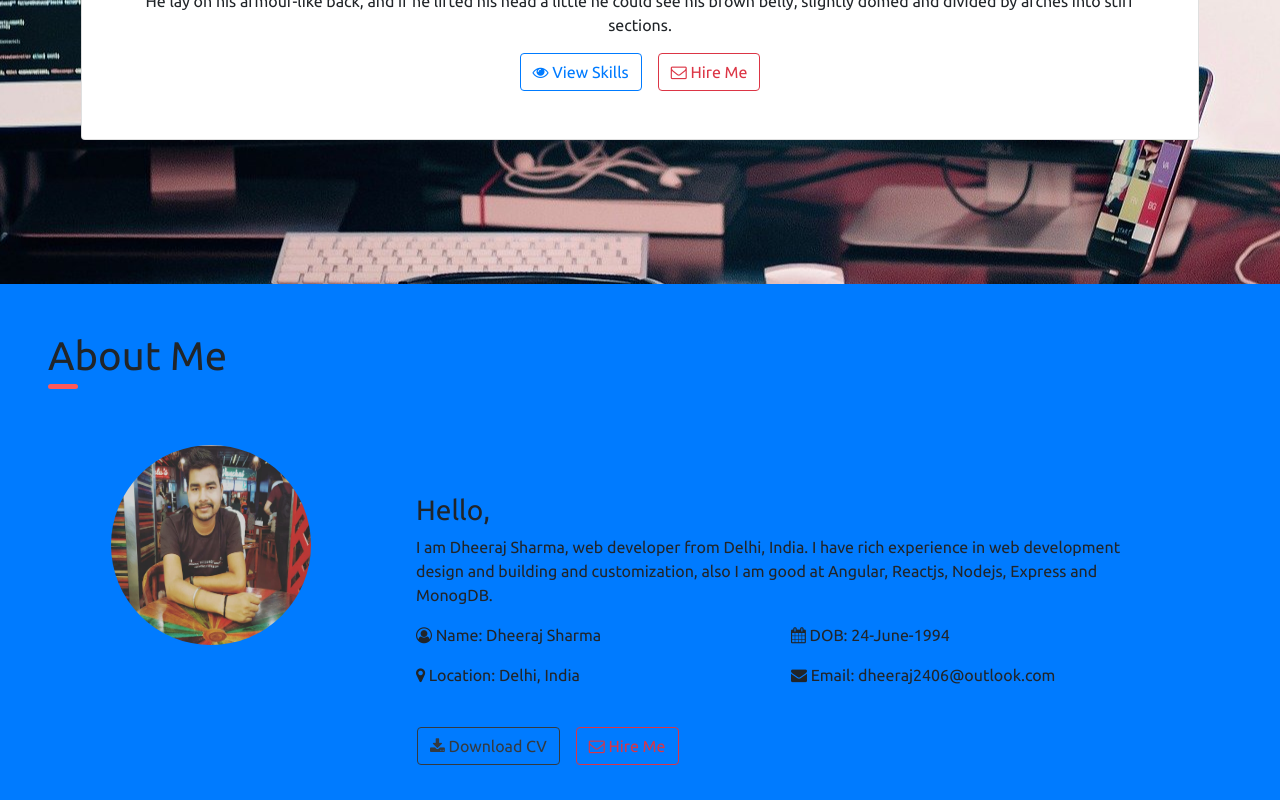
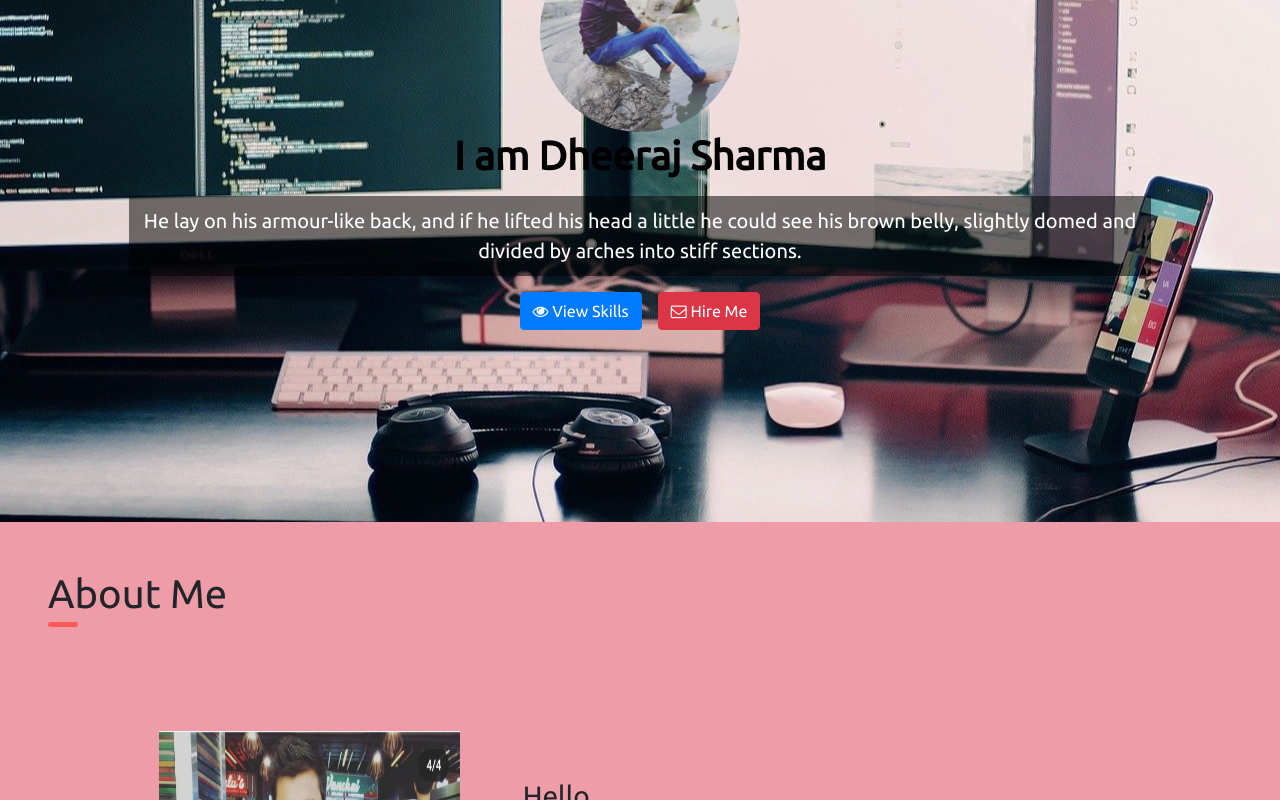
Before and after one commit to dj4385/resume, a React (Create React App) app: page / in a window 1280 px wide. Shown: the part 260-1060 px from the top of the page. Built offline with nearby package versions, Linux system fonts and the light colour scheme.

Commit message:
image added on home and about

```diff
--- a/src/assets/css/style.css
+++ b/src/assets/css/style.css
@@ -18,8 +18,22 @@
     color: black;
     font-weight: 700;
 }
+.subHeading{
+    background: #00000085;
+    padding: 10px;
+    color: white;
+    font-size: 20px;
+}
+
+/* .heading{
+    background: #00000033;
+} */
 
 /* About component css */
+
+.Abtbg{
+    background: #ee9ca7;
+}
 
 .abtMe:after{
     content: "";
@@ -33,6 +47,10 @@
 .eduBg{
     background: #ff5959;
     border-radius: 5px;
+}
+.abtImg{
+    height: 380px;
+    width: 400px;
 }
 
 /* Education component  */
--- a/src/components/About.js
+++ b/src/components/About.js
@@ -9,17 +9,17 @@ export const About = ()=>{
         email = "dheeraj2406@outlook.com"
 
     return (
-        <div className="container-fluid p-5 bg-primary">
+        <div className="container-fluid p-5 Abtbg">
             <div className="row">
                 <div className="col-lg-12 text-left">
                     <h1 className="abtMe">About Me</h1>
                 </div>
             </div>
-            <div className="row mr-5 ml-5 mt-5">
-                <div className="col-lg-3">
-                    <img src={dheeraj} alt="" className="img-fluid profile"></img>
+            <div className="row p-5 mr-5 ml-5 mt-5">
+                <div className="col-lg-4">
+                    <img src={dheeraj} alt="" className="img-fluid abtImg"></img>
                 </div>
-                <div className="col-lg-9 p-5">
+                <div className="col-lg-8 p-5">
                     <h3>Hello,</h3>
                     <p>I am {name}, web developer from {location}. I have rich experience in web development design and building and customization, also I am good at Angular, Reactjs, Nodejs, Express and MonogDB.</p>
                     <div className="row">
--- a/src/components/Home.js
+++ b/src/components/Home.js
@@ -1,20 +1,22 @@
 import React from 'react'
 import '../assets/css/style.css'
+import dheeraj from '../assets/images/dheerajImg.jpg'
 
 export const Home = ()=>{
     return (
         <div className="container-fluid p-5 bgImg">
             <div className="row pt-5 pb-5">
                 <div className="col-lg-12 p-5 text-center">
-                   <div className="card p-5">
-                        <h1 className="name">I am Dheeraj Sharma</h1>
-                        <p>He lay on his armour-like back, and if he lifted his head a little he could see his brown belly, slightly domed and divided by arches into stiff sections.</p>
+                   <div className=" p-5">
+                        <img src={dheeraj} alt="" className="img-fluid profile"></img>
+                        <h1 className="name mb-3">I am Dheeraj Sharma</h1>
+                        <p className="subHeading">He lay on his armour-like back, and if he lifted his head a little he could see his brown belly, slightly domed and divided by arches into stiff sections.</p>
                         <div className="row">
                             <div className="col-lg-12">
-                                <button type="button" className="btn btn-outline-primary mr-3">
+                                <button type="button" className="btn btn-primary mr-3">
                                     <span className="fa fa-eye"></span> View Skills
                                 </button>
-                                <button className="btn btn-outline-danger">
+                                <button className="btn btn-danger">
                                     <span className="fa fa-envelope-o"></span> Hire Me
                                 </button>
                             </div>
```
Also changed, not shown: src/assets/images/dheerajImg.jpg (added).
